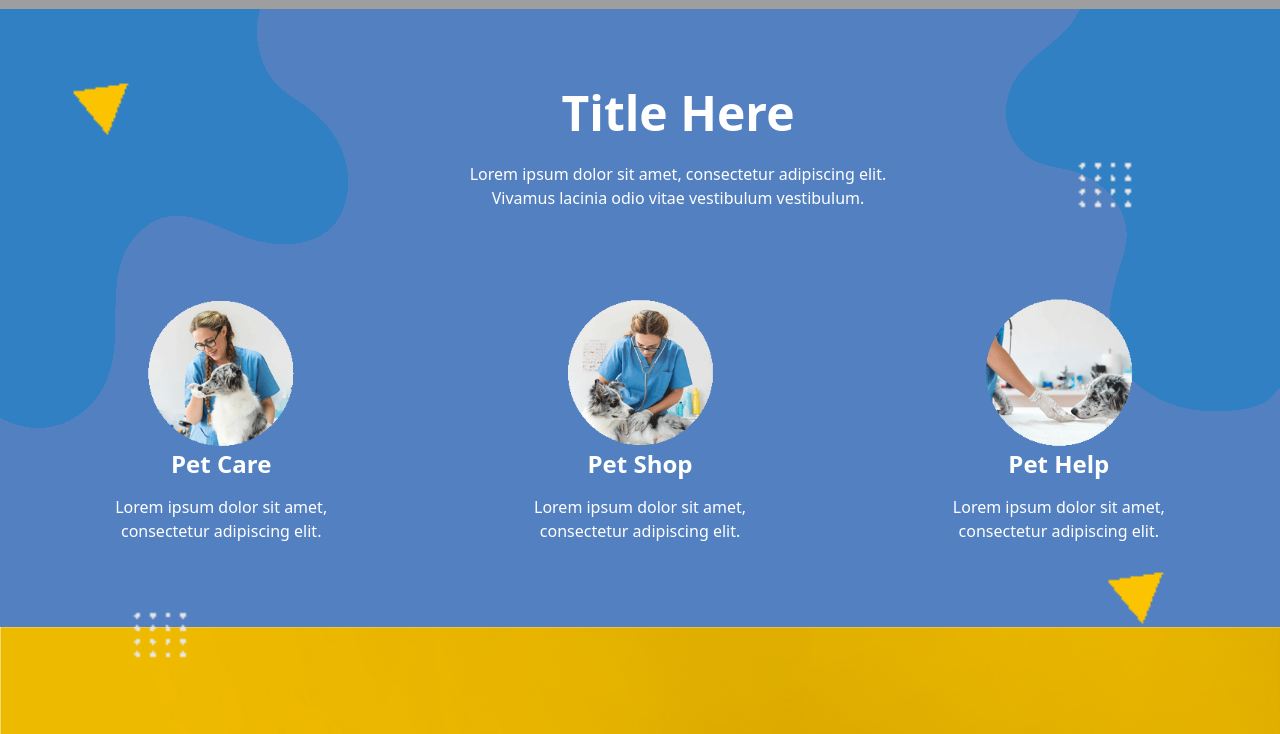
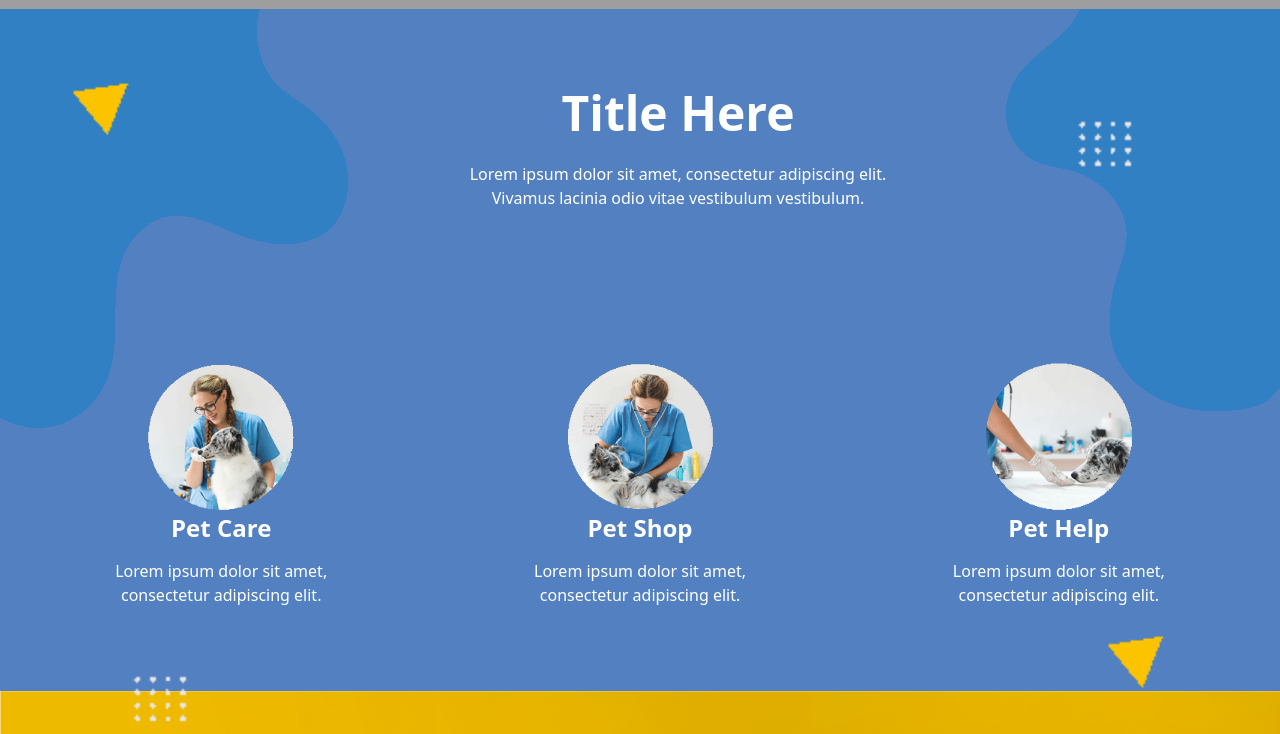
Before and after one commit to MokhlesBappy/Assignment-12-PSD-to-website, a plain HTML site: page index.html in a window 1280 px wide. Shown: the part 791-1525 px from the top of the page. Drawn offline with nearby package versions, Linux system fonts and the light colour scheme; grey boxes are pictures that could not be loaded.

Commit message:
Update index.html

```diff
--- a/index.html
+++ b/index.html
@@ -64,7 +64,7 @@
 
 
         <div class="relative">
-            <div class="absolute w-[209px] h-[350px] grid place-content-center">
+            <div class="absolute w-[209px] h-[268px] grid place-content-center">
                 <img class="w-[60px]" src="halfdot.png" alt="">
             </div>
             <div class="z-10">
@@ -83,7 +83,7 @@
     </div>
 
 
-    <div class="flex justify-between px-[9%] -mt-36">
+    <div class="flex justify-between px-[9%] -mt-[5rem]">
 
     <div class="text-white justify-center">
         <div class="justify-center flex">
@@ -268,7 +268,7 @@
 
         </div>
 
-        <div class="flex px-[26%] pt-16 pb-9 justify-between">
+        <div class="flex px-[26%] pt-16 pb-9 justify-between gap-10">
 
 
             <div class="bg-white p-2 rounded-lg items-center justify-center text-[#5DB0E9] font-semibold">
```
